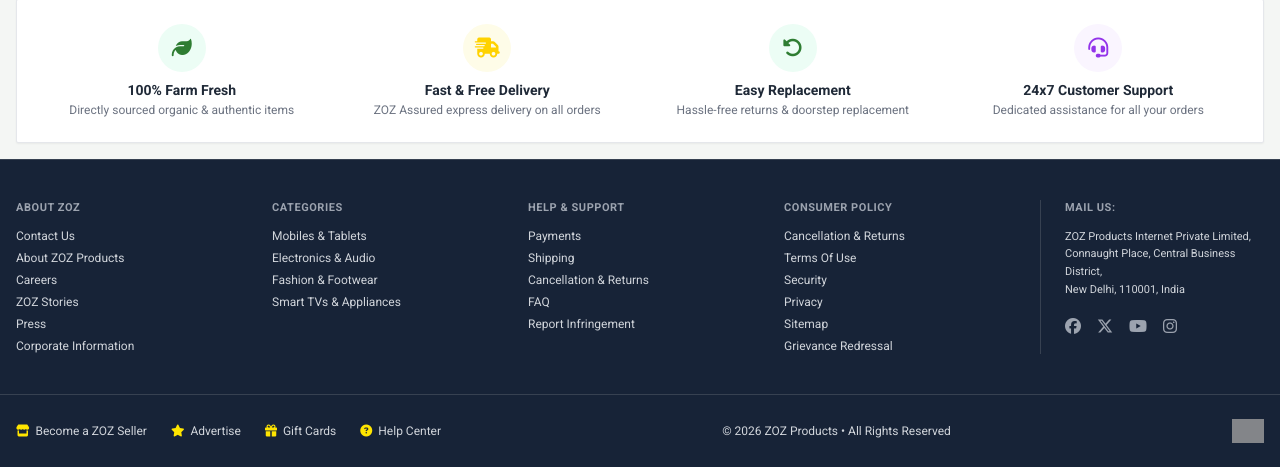
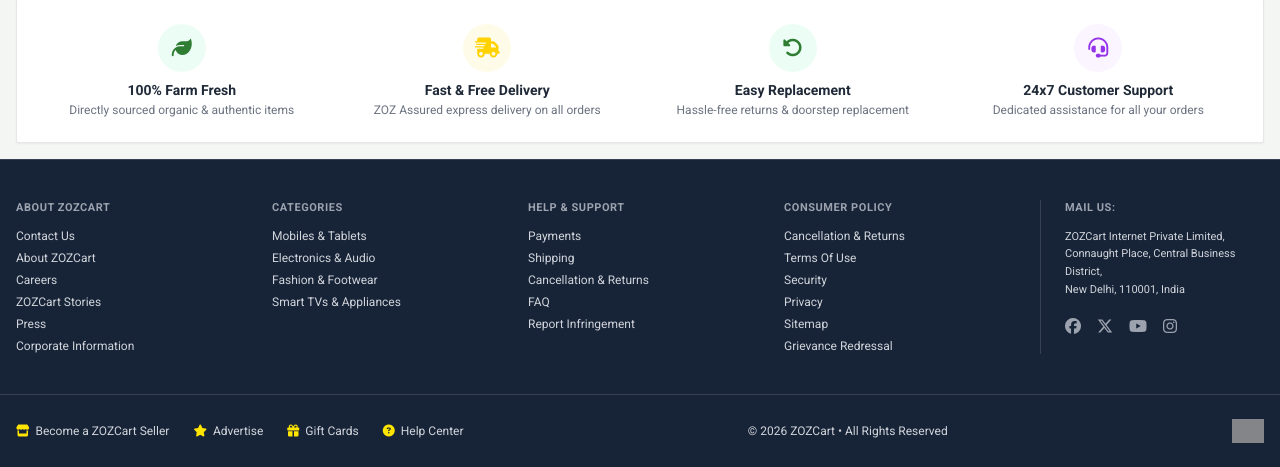
Before and after one commit to gautam8886/ZOZPRODUCT, a Flask app: page / in a window 1280 px wide. Shown: the part 947-1414 px from the top of the page. Run offline with Flask 3, Linux system fonts and the light colour scheme; data comes from the database, SQL or seed files in the repository; some libraries are stand-ins or nearby versions; grey boxes are pictures that could not be loaded.

Commit message:
Rebrand complete website from ZOZ Products to ZOZCart

```diff
--- a/app.py
+++ b/app.py
@@ -648,6 +648,6 @@
 if __name__ == '__main__':
     port = int(os.environ.get('PORT', 5000))
     print("=" * 60)
-    print(f" ZOZ Products Server running at http://localhost:{port}")
+    print(f" ZOZCart Server running at http://localhost:{port}")
     print("=" * 60)
     app.run(host='0.0.0.0', port=port, debug=True)
--- a/seed_data.py
+++ b/seed_data.py
@@ -578,7 +578,7 @@
     sample_order = {
         "id": "OD13948201948",
         "customer_name": "Gautam Rathva",
-        "customer_email": "gautam.rathva@zozproducts.com",
+        "customer_email": "gautam.rathva@zozcart.com",
         "customer_phone": "9876543210",
         "shipping_address": {
             "name": "Gautam Rathva",
--- a/static/js/app.js
+++ b/static/js/app.js
@@ -10,12 +10,12 @@
             try {
                 let u = JSON.parse(localStorage.getItem('fk_user'));
                 if (!u || !u.name || u.name.includes('Singh')) {
-                    u = { name: 'Gautam Rathva', email: 'gautam.rathva@zozproducts.com', phone: '9876543210', isLoggedIn: true };
+                    u = { name: 'Gautam Rathva', email: 'gautam.rathva@zozcart.com', phone: '9876543210', isLoggedIn: true };
                     localStorage.setItem('fk_user', JSON.stringify(u));
                 }
                 return u;
             } catch(e) {
-                return { name: 'Gautam Rathva', email: 'gautam.rathva@zozproducts.com', phone: '9876543210', isLoggedIn: true };
+                return { name: 'Gautam Rathva', email: 'gautam.rathva@zozcart.com', phone: '9876543210', isLoggedIn: true };
             }
         })(),
         categories: [],
@@ -77,13 +77,13 @@
 
     // ----------------- INITIALIZATION -----------------
     init: async function() {
-        console.log("🚀 Initializing ZOZ Products Application...");
+        console.log("🚀 Initializing ZOZCart Application...");
 
         // Auto-migrate any old saved localStorage data to Gautam Rathva
         try {
             if (this.state.user && (this.state.user.name.includes('Singh') || this.state.user.name === 'Singh')) {
                 this.state.user.name = 'Gautam Rathva';
-                this.state.user.email = 'gautam.rathva@zozproducts.com';
+                this.state.user.email = 'gautam.rathva@zozcart.com';
                 localStorage.setItem('fk_user', JSON.stringify(this.state.user));
             }
             if (this.state.savedAddress && (this.state.savedAddress.name.includes('Singh') || this.state.savedAddress.name === 'Singh')) {
@@ -267,7 +267,7 @@
                 <div class="bg-white rounded-sm shadow-sm p-4 sm:p-5 border border-gray-200">
                     <div class="flex items-center justify-between border-b border-gray-200 pb-3 mb-4">
                         <div>
-                            <h2 class="text-lg sm:text-xl font-bold font-inter text-gray-900">ZOZ Products Catalog</h2>
+                            <h2 class="text-lg sm:text-xl font-bold font-inter text-gray-900">ZOZCart Catalog</h2>
                             <p class="text-xs text-gray-500">Explore items available in our store</p>
                         </div>
                         <button onclick="app.filterByCategory('all')" class="bg-fkBlue hover:bg-fkBlueDark text-white text-xs font-semibold px-4 py-2 rounded-sm shadow-sm transition">
@@ -483,7 +483,7 @@
                     <div id="catalog-products-container" class="grid grid-cols-1 sm:grid-cols-2 lg:grid-cols-3 xl:grid-cols-4 gap-4">
                         <div class="col-span-full py-16 text-center text-gray-400 text-sm">
                             <i class="fa-solid fa-circle-notch fa-spin text-2xl text-fkBlue mb-2"></i>
-                            <p>Fetching matching ZOZ Products...</p>
+                            <p>Fetching matching ZOZCart...</p>
                         </div>
                     </div>
                 </section>
@@ -738,7 +738,7 @@
                                 <div class="space-y-1.5 text-gray-700">
                                     <p class="flex items-start gap-2"><i class="fa-solid fa-tag text-fkGreen mt-0.5"></i> <span><strong>Bank Offer:</strong> 10% Instant Discount on HDFC Bank Credit Cards, up to ₹1,500</span></p>
                                     <p class="flex items-start gap-2"><i class="fa-solid fa-tag text-fkGreen mt-0.5"></i> <span><strong>Special Price:</strong> Get extra ₹2,000 off (price inclusive of discount)</span></p>
-                                    <p class="flex items-start gap-2"><i class="fa-solid fa-tag text-fkGreen mt-0.5"></i> <span><strong>Partner Offer:</strong> Sign-up for ZOZ Pay Later & get free ₹500 Times Prime</span></p>
+                                    <p class="flex items-start gap-2"><i class="fa-solid fa-tag text-fkGreen mt-0.5"></i> <span><strong>Partner Offer:</strong> Sign-up for ZOZCart Pay Later & get free ₹500 Times Prime</span></p>
                                     <p class="flex items-start gap-2"><i class="fa-solid fa-tag text-fkGreen mt-0.5"></i> <span><strong>No Cost EMI:</strong> Avail No Cost EMI on select cards for orders above ₹3,000</span></p>
                                 </div>
                             </div>
@@ -797,7 +797,7 @@
                                 <div class="flex items-center justify-between">
                                     <div>
                                         <h4 class="font-bold text-gray-900 text-base">Ratings & Reviews</h4>
-                                        <p class="text-xs text-gray-500">From verified ZOZ customers</p>
+                                        <p class="text-xs text-gray-500">From verified ZOZCart customers</p>
                                     </div>
                                     <button onclick="app.openReviewModal(${p.id})" class="bg-fkBlue hover:bg-fkBlueDark text-white px-4 py-2 rounded-sm text-xs font-semibold shadow-sm transition">
                                         Rate Product
@@ -881,7 +881,7 @@
         }
         localStorage.setItem('fk_cart', JSON.stringify(this.state.cart));
         this.updateHeaderBadges();
-        this.showToast(`"${title.slice(0, 24)}..." added to your ZOZ Cart!`, 'success');
+        this.showToast(`"${title.slice(0, 24)}..." added to your ZOZCart!`, 'success');
     },
 
     buyNow: function(id, title, price, mrp, image, is_assured) {
@@ -958,7 +958,7 @@
             container.innerHTML = `
                 <div class="bg-white rounded-sm shadow-sm p-12 text-center max-w-xl mx-auto border border-gray-200 my-8">
                     <img src="https://rukminim2.flixcart.com/www/800/800/promos/16/05/2019/d438a32e-765a-4d8b-b4a6-520b560971e8.png?q=90" alt="Empty Cart" class="w-48 mx-auto mb-4">
-                    <h3 class="text-lg font-bold text-gray-800">Your ZOZ Products Cart is empty!</h3>
+                    <h3 class="text-lg font-bold text-gray-800">Your ZOZCart Cart is empty!</h3>
                     <p class="text-xs text-gray-500 mt-1">Explore our deals and add items to your cart now.</p>
                     <button onclick="app.navigate('home')" class="mt-5 bg-fkBlue hover:bg-fkBlueDark text-white px-8 py-2.5 rounded-sm font-semibold text-xs shadow transition">
                         Shop Now
@@ -1083,7 +1083,7 @@
             container.innerHTML = `
                 <div class="bg-white rounded-sm shadow-sm p-12 text-center max-w-md mx-auto border border-gray-200 my-8">
                     <i class="fa-regular fa-heart text-5xl text-gray-300 mb-3"></i>
-                    <h3 class="text-lg font-bold text-gray-800">Your ZOZ Products Wishlist is empty</h3>
+                    <h3 class="text-lg font-bold text-gray-800">Your ZOZCart Wishlist is empty</h3>
                     <p class="text-xs text-gray-500 mt-1">Explore more and shortlist some items!</p>
                     <button onclick="app.navigate('catalog')" class="mt-5 bg-fkBlue hover:bg-fkBlueDark text-white px-6 py-2 rounded-sm font-semibold text-xs shadow transition">
                         Browse Products
@@ -1605,7 +1605,7 @@
                     <div>
                         <div class="flex items-center gap-2">
                             <span class="bg-fkYellow text-fkBlue font-bold text-xs px-2 py-0.5 rounded">SELLER DASHBOARD</span>
-                            <span class="text-xs text-blue-200">ZOZ Products Partner Portal</span>
+                            <span class="text-xs text-blue-200">ZOZCart Partner Portal</span>
                         </div>
                         <h1 class="text-2xl font-bold font-inter mt-1">Product Management & Store Inventory</h1>
                         <p class="text-xs text-blue-100 mt-0.5">Add new products, modify prices, update catalog & track customer orders</p>
@@ -1958,7 +1958,7 @@
     },
 
     openAddProductModal: function() {
-        document.getElementById('product-modal-title').innerText = "Add New Product to ZOZ Products Catalog";
+        document.getElementById('product-modal-title').innerText = "Add New Product to ZOZCart Catalog";
         document.getElementById('edit-product-id').value = "";
         document.getElementById('product-form').reset();
         document.getElementById('p-discount-preview').innerText = "0% Off";
@@ -2053,7 +2053,7 @@
             const data = await res.json();
             if (data.success) {
                 this.toggleProductModal(false);
-                this.showToast(editId ? "Product updated successfully!" : "Product added to ZOZ Catalog!", "success");
+                this.showToast(editId ? "Product updated successfully!" : "Product added to ZOZCart Catalog!", "success");
                 this.loadAdminStats();
                 this.loadAdminInventory();
             } else {
@@ -2067,7 +2067,7 @@
 
     deleteProduct: async function(productId, title) {
         title = unescape(title);
-        if (!confirm(`Are you sure you want to permanently delete "${title}" from ZOZ Products catalog?`)) return;
+        if (!confirm(`Are you sure you want to permanently delete "${title}" from ZOZCart catalog?`)) return;
 
         try {
             const res = await fetch(`/api/products/${productId}`, { method: 'DELETE' });
@@ -2242,7 +2242,7 @@
     quickGuestLogin: function() {
         this.state.user = {
             name: 'Gautam Rathva',
-            email: 'gautam.rathva@zozproducts.com',
+            email: 'gautam.rathva@zozcart.com',
             phone: '9876543210',
             isLoggedIn: true
         };
@@ -2256,7 +2256,7 @@
         this.state.user = { isLoggedIn: false };
         localStorage.removeItem('fk_user');
         this.updateUserBtn();
-        this.showToast("Logged out from ZOZ Products session", "info");
+        this.showToast("Logged out from ZOZCart session", "info");
         this.navigate('home');
     },
 
--- a/templates/index.html
+++ b/templates/index.html
@@ -3,7 +3,7 @@
 <head>
     <meta charset="UTF-8">
     <meta name="viewport" content="width=device-width, initial-scale=1.0">
-    <title>ZOZ Products - Online Shopping for Mobiles, Electronics, Fashion, Home & More. Best Offers!</title>
+    <title>ZOZCart - Online Shopping for Mobiles, Electronics, Fashion, Home & More. Best Offers!</title>
     <!-- Favicon -->
     <link rel="icon" type="image/jpeg" href="https://img.freepik.com/premium-vector/black-uppercase-letter-z-icon-with-arrow-white-background_95164-13223.jpg">
 
@@ -46,7 +46,7 @@
 </head>
 <body class="bg-fkBg font-roboto text-[#212121] min-h-screen flex flex-col antialiased selection:bg-fkYellow selection:text-black">
 
-    <!-- ================= TOP ZOZ PRODUCTS HEADER ================= -->
+    <!-- ================= TOP ZOZCART HEADER ================= -->
     <header class="sticky top-0 z-50 bg-fkBlue text-white shadow-md">
         <div class="max-w-[1300px] mx-auto px-4 py-2.5 flex items-center justify-between gap-4">
 
@@ -54,12 +54,11 @@
             <div class="flex items-center gap-6 cursor-pointer" onclick="app.navigate('home')">
                 <div class="flex items-center gap-2.5">
                     <div class="w-10 h-10 rounded-lg bg-white p-0.5 overflow-hidden shadow-md flex items-center justify-center shrink-0 border-2 border-fkYellow">
-                        <img src="https://img.freepik.com/premium-vector/black-uppercase-letter-z-icon-with-arrow-white-background_95164-13223.jpg" alt="ZOZ Logo" class="w-full h-full object-cover">
+                        <img src="https://img.freepik.com/premium-vector/black-uppercase-letter-z-icon-with-arrow-white-background_95164-13223.jpg" alt="ZOZCart Logo" class="w-full h-full object-cover">
                     </div>
                     <div class="flex flex-col items-start leading-none">
-                        <span class="text-2xl font-black tracking-tight italic flex items-center gap-1 font-inter uppercase">
-                            ZOZ
-                            <span class="text-xs bg-fkYellow text-fkBlue font-extrabold px-1.5 py-0.5 rounded-sm not-italic ml-1 shadow-sm tracking-normal">PRODUCTS</span>
+                        <span class="text-2xl font-black tracking-tight italic flex items-center font-inter uppercase">
+                            ZOZ<span class="text-xs bg-fkYellow text-gray-900 font-extrabold px-1.5 py-0.5 rounded-sm not-italic ml-1 shadow-sm tracking-normal">CART</span>
                         </span>
                         <span class="text-[10px] text-gray-200 hover:underline flex items-center gap-0.5 mt-0.5 italic">
                             Explore <span class="text-fkYellow font-bold not-italic">ZOZ Plus</span>
@@ -75,9 +74,9 @@
                     <input
                         type="text"
                         id="global-search-input"
-                        placeholder="Search for Products, Brands and More on ZOZ Products"
+                        placeholder="Search for Products, Brands and More on ZOZCart"
                         autocomplete="off"
-                        class="w-full py-2 pl-4 pr-11 rounded-sm text-sm text-black bg-white focus:outline-none focus:ring-1 focus:ring-blue-300 shadow-inner"
+                        class="w-full py-2 pl-4 pr-11 rounded-sm text-sm text-black bg-white focus:outline-none focus:ring-1 focus:ring-emerald-300 shadow-inner"
                         oninput="app.handleSearchInput(this.value)"
                     />
                     <button type="submit" class="absolute right-0 top-0 bottom-0 px-3.5 text-fkBlue hover:text-fkBlueDark transition-colors">
@@ -155,7 +154,7 @@
     <nav class="bg-white shadow-sm border-b border-gray-200 select-none">
         <div class="max-w-[1300px] mx-auto px-2 py-2 flex items-center justify-between gap-2 overflow-x-auto no-scrollbar" id="category-bar">
             <!-- Dynamic Category items populated by app.js -->
-            <div class="text-xs text-gray-400 py-3 text-center w-full">Loading ZOZ Products categories...</div>
+            <div class="text-xs text-gray-400 py-3 text-center w-full">Loading ZOZCart categories...</div>
         </div>
     </nav>
 
@@ -176,12 +175,12 @@
                 <div>
                     <h3 class="text-2xl font-bold font-inter mb-3" id="modal-title">Login</h3>
                     <p class="text-sm text-blue-100 leading-relaxed" id="modal-desc">
-                        Get access to your Orders, Wishlist and Recommendations on ZOZ Products
+                        Get access to your Orders, Wishlist and Recommendations on ZOZCart
                     </p>
                 </div>
                 <div class="mt-8 flex justify-center">
                     <div class="w-24 h-24 rounded-2xl bg-white p-2 shadow-2xl flex items-center justify-center border-2 border-fkYellow">
-                        <img src="https://img.freepik.com/premium-vector/black-uppercase-letter-z-icon-with-arrow-white-background_95164-13223.jpg" alt="ZOZ Logo" class="w-full h-full object-cover rounded-xl">
+                        <img src="https://img.freepik.com/premium-vector/black-uppercase-letter-z-icon-with-arrow-white-background_95164-13223.jpg" alt="ZOZCart Logo" class="w-full h-full object-cover rounded-xl">
                     </div>
                 </div>
             </div>
@@ -210,7 +209,7 @@
                         </div>
 
                         <p class="text-[11px] text-gray-500 leading-normal">
-                            By continuing, you agree to ZOZ Products' <a href="#" class="text-fkBlue font-medium">Terms of Use</a> and <a href="#" class="text-fkBlue font-medium">Privacy Policy</a>.
+                            By continuing, you agree to ZOZCart's <a href="#" class="text-fkBlue font-medium">Terms of Use</a> and <a href="#" class="text-fkBlue font-medium">Privacy Policy</a>.
                         </p>
 
                         <button type="submit" class="w-full bg-fkOrange hover:bg-[#e05615] text-white py-3 rounded-sm font-semibold text-sm shadow-md transition-all">
@@ -226,7 +225,7 @@
                 </form>
 
                 <div class="mt-8 text-center">
-                    <span class="text-xs text-gray-500">New to ZOZ Products? </span>
+                    <span class="text-xs text-gray-500">New to ZOZCart? </span>
                     <a href="javascript:void(0)" onclick="app.quickGuestLogin()" class="text-xs text-fkBlue font-semibold hover:underline">Create an account</a>
                 </div>
             </div>
@@ -240,7 +239,7 @@
             <div class="bg-fkBlue text-white px-6 py-4 flex items-center justify-between">
                 <div class="flex items-center gap-2">
                     <i class="fa-solid fa-box-open text-fkYellow text-lg"></i>
-                    <h3 class="text-lg font-bold" id="product-modal-title">Add New Product to ZOZ Products Catalog</h3>
+                    <h3 class="text-lg font-bold" id="product-modal-title">Add New Product to ZOZCart Catalog</h3>
                 </div>
                 <button onclick="app.toggleProductModal(false)" class="text-white/80 hover:text-white text-xl">
                     <i class="fa-solid fa-xmark"></i>
@@ -407,17 +406,17 @@
     <!-- ================= TOAST NOTIFICATION CONTAINER ================= -->
     <div id="toast-container" class="fixed bottom-5 right-5 z-50 flex flex-col gap-2 pointer-events-none"></div>
 
-    <!-- ================= ZOZ PRODUCTS FOOTER ================= -->
+    <!-- ================= ZOZCART FOOTER ================= -->
     <footer class="bg-[#172337] text-white text-xs mt-auto border-t border-gray-700">
         <div class="max-w-[1300px] mx-auto px-4 py-10 grid grid-cols-1 md:grid-cols-5 gap-8">
 
             <div>
-                <h4 class="text-gray-400 font-semibold mb-3 tracking-wider text-[11px] uppercase">About ZOZ</h4>
+                <h4 class="text-gray-400 font-semibold mb-3 tracking-wider text-[11px] uppercase">About ZOZCart</h4>
                 <ul class="space-y-1.5 text-gray-300">
                     <li><a href="#" class="hover:underline">Contact Us</a></li>
-                    <li><a href="#" class="hover:underline">About ZOZ Products</a></li>
+                    <li><a href="#" class="hover:underline">About ZOZCart</a></li>
                     <li><a href="#" class="hover:underline">Careers</a></li>
-                    <li><a href="#" class="hover:underline">ZOZ Stories</a></li>
+                    <li><a href="#" class="hover:underline">ZOZCart Stories</a></li>
                     <li><a href="#" class="hover:underline">Press</a></li>
                     <li><a href="#" class="hover:underline">Corporate Information</a></li>
                 </ul>
@@ -459,7 +458,7 @@
             <div class="border-t md:border-t-0 md:border-l border-gray-700 md:pl-6">
                 <h4 class="text-gray-400 font-semibold mb-3 tracking-wider text-[11px] uppercase">Mail Us:</h4>
                 <p class="text-gray-300 text-[11px] leading-relaxed mb-4">
-                    ZOZ Products Internet Private Limited,<br>
+                    ZOZCart Internet Private Limited,<br>
                     Connaught Place, Central Business District,<br>
                     New Delhi, 110001, India
                 </p>
@@ -477,13 +476,13 @@
         <div class="border-t border-gray-700 py-6 px-4">
             <div class="max-w-[1300px] mx-auto flex flex-col md:flex-row items-center justify-between gap-4 text-gray-300 text-xs">
                 <div class="flex flex-wrap items-center gap-6">
-                    <span class="flex items-center gap-1.5 cursor-pointer" onclick="app.navigate('admin')"><i class="fa-solid fa-store text-fkYellow"></i> Become a ZOZ Seller</span>
+                    <span class="flex items-center gap-1.5 cursor-pointer" onclick="app.navigate('admin')"><i class="fa-solid fa-store text-fkYellow"></i> Become a ZOZCart Seller</span>
                     <span class="flex items-center gap-1.5"><i class="fa-solid fa-star text-fkYellow"></i> Advertise</span>
                     <span class="flex items-center gap-1.5"><i class="fa-solid fa-gift text-fkYellow"></i> Gift Cards</span>
                     <span class="flex items-center gap-1.5"><i class="fa-solid fa-circle-question text-fkYellow"></i> Help Center</span>
                 </div>
                 <div>
-                    <span>© 2026 ZOZ Products • All Rights Reserved</span>
+                    <span>© 2026 ZOZCart • All Rights Reserved</span>
                 </div>
                 <div>
                     <img src="https://static-assets-web.flixcart.com/batman-returns/batman-returns/p/images/payment-method-c454fb.svg" alt="Payment partners" class="h-6 opacity-80">
```
Also changed, not shown: tests/test_api.py (+1 -1 lines), README.md.
